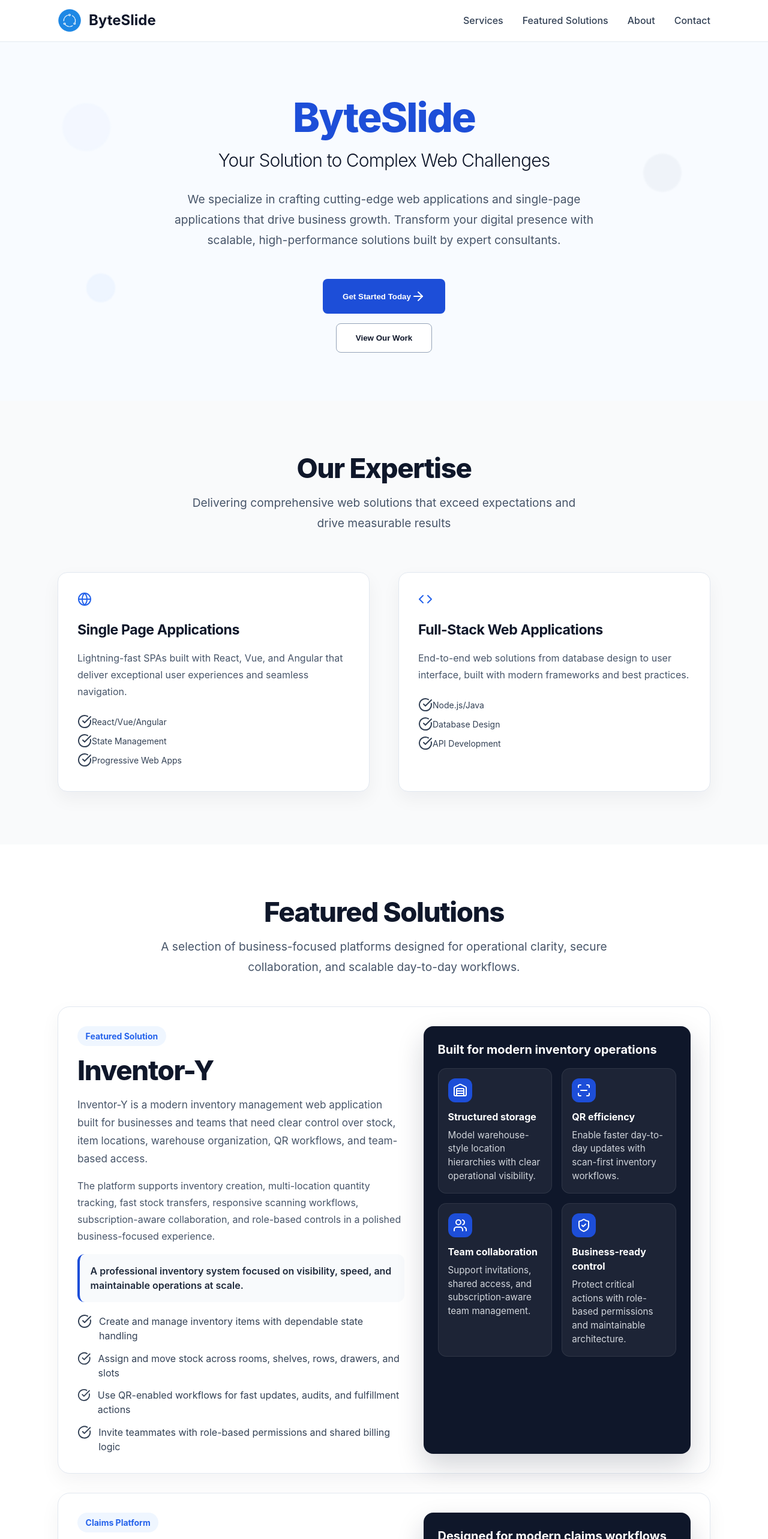
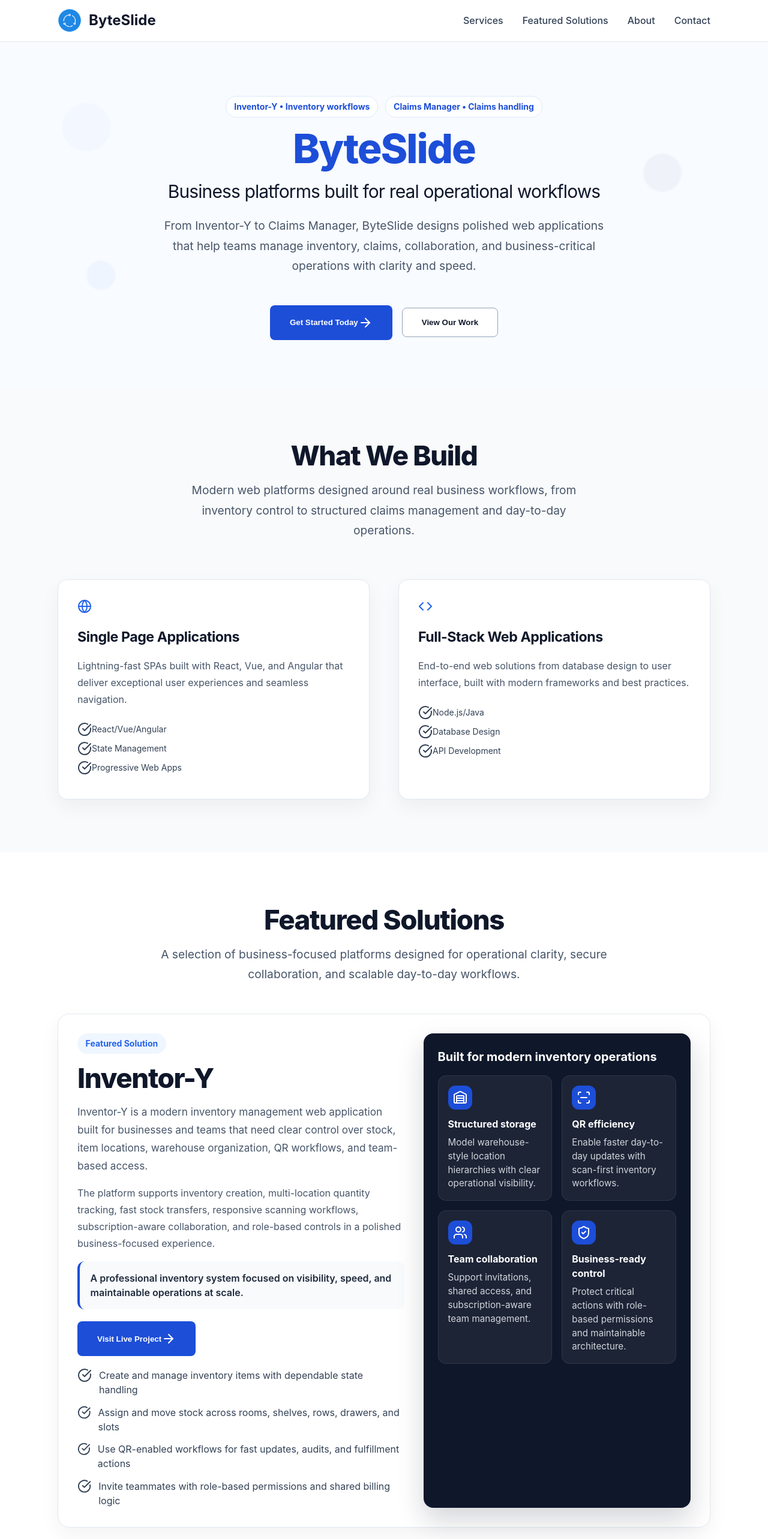
Before and after one commit to TommyDahlin/ByteSlide, a React (Vite) app: page / in a window 1280 px wide. Shown: the top 2566 px of the page at 60% size. Built offline with nearby package versions, Linux system fonts and the light colour scheme.

Commit message:
added claims and inventory

```diff
--- a/src/App.tsx
+++ b/src/App.tsx
@@ -76,6 +76,7 @@
         'The platform supports inventory creation, multi-location quantity tracking, fast stock transfers, responsive scanning workflows, subscription-aware collaboration, and role-based controls in a polished business-focused experience.',
       summary:
         'A professional inventory system focused on visibility, speed, and maintainable operations at scale.',
+      liveUrl: 'https://inventor-y.vercel.app/',
       capabilities: [
         'Create and manage inventory items with dependable state handling',
         'Assign and move stock across rooms, shelves, rows, drawers, and slots',
@@ -114,6 +115,7 @@
         'Built for organizations that need better oversight and smoother workflows, Claims Manager helps teams create, assign, track, and resolve claims in one secure system with documentation, in-context communication, and full lifecycle visibility.',
       summary:
         'Claims Manager is a secure, full-featured claims management solution that helps organizations register, track, and resolve claims with greater speed and clarity.',
+      liveUrl: 'https://claims-handler.vercel.app/',
       capabilities: [
         'Centralize claim intake, progress tracking, and resolution workflows',
         'Enable role-based access for teams, administrators, and external users',
@@ -250,18 +252,21 @@
       <HeroSection>
         <MaxWidthContainer style={{ position: 'relative', paddingTop: '4rem' }}>
           <div style={{ textAlign: 'center' }}>
+            <HeroBadgeRow>
+              <HeroBadge>Inventor-Y • Inventory workflows</HeroBadge>
+              <HeroBadge>Claims Manager • Claims handling</HeroBadge>
+            </HeroBadgeRow>
             <Heading1>
               <GradientText>ByteSlide</GradientText>
             </Heading1>
-            <Heading2 style={{ fontSize: '1.875rem', fontWeight: 300, marginBottom: '2rem' }}>
-              Your Solution to Complex Web Challenges
+            <Heading2 style={{ fontSize: '1.875rem', fontWeight: 400, marginBottom: '1.5rem' }}>
+              Business platforms built for real operational workflows
             </Heading2>
             <Paragraph size="xl" style={{ marginBottom: '3rem', maxWidth: '48rem', marginLeft: 'auto', marginRight: 'auto' }}>
-              We specialize in crafting cutting-edge web applications and single-page applications that drive business growth.
-              Transform your digital presence with scalable, high-performance solutions built by expert consultants.
+              From Inventor-Y to Claims Manager, ByteSlide designs polished web applications that help teams manage inventory, claims, collaboration, and business-critical operations with clarity and speed.
             </Paragraph>
 
-            <FlexContainer justify="center" align="center" style={{ gap: '1rem', flexDirection: 'column' }}>
+            <FlexContainer justify="center" align="center" style={{ gap: '1rem', flexWrap: 'wrap' }}>
               <StyledButton variant="primary" onClick={() => handleCTAClick('get-started')}>
                 Get Started Today
                 <ArrowRight className="inline-block ml-2 w-5 h-5" />
@@ -283,9 +288,9 @@
       <Section id="services" bgColor="#f9fafb">
         <MaxWidthContainer>
           <div style={{ textAlign: 'center', marginBottom: '4rem' }}>
-            <Heading2>Our Expertise</Heading2>
+            <Heading2>What We Build</Heading2>
             <Paragraph size="xl" style={{ maxWidth: '42rem', margin: '0 auto' }}>
-              Delivering comprehensive web solutions that exceed expectations and drive measurable results
+              Modern web platforms designed around real business workflows, from inventory control to structured claims management and day-to-day operations.
             </Paragraph>
           </div>
 
@@ -338,6 +343,15 @@
                     {solution.summary}
                   </MarketingQuote>
 
+                  <StyledButton
+                    variant="primary"
+                    onClick={() => window.open(solution.liveUrl, '_blank', 'noopener,noreferrer')}
+                    style={{ marginBottom: '1.25rem' }}
+                  >
+                    Visit Live Project
+                    <ArrowRight className="inline-block ml-2 w-5 h-5" />
+                  </StyledButton>
+
                   <FeatureList>
                     {solution.capabilities.map((capability: string, index: number) => (
                       <FeatureListItem key={index}>
@@ -371,10 +385,9 @@
         <MaxWidthContainer>
           <GridContainer cols={2} gap={4}>
             <div>
-              <Heading2>Why Choose ByteSlide?</Heading2>
+              <Heading2>Why Teams Choose ByteSlide</Heading2>
               <Paragraph size="lg" style={{ marginBottom: '2rem' }}>
-                We're not just developers – we're strategic partners who understand that every line of code should serve your business objectives.
-                With years of experience in modern web technologies, we deliver solutions that are both innovative and reliable.
+                We combine product thinking, clean engineering, and business context to build tools people actually use. Platforms like Inventor-Y and Claims Manager reflect that focus on clarity, reliability, and maintainable growth.
               </Paragraph>
 
               <div style={{ display: 'flex', flexDirection: 'column', gap: '1rem' }}>
@@ -513,10 +526,10 @@
       <CTASection>
         <MaxWidthContainer>
           <Heading2 style={{ color: 'white', marginBottom: '1.5rem' }}>
-            Ready to Transform Your Digital Presence?
+            Ready to Build Your Next Business Platform?
           </Heading2>
           <Paragraph size="xl" style={{ maxWidth: '42rem', margin: '0 auto 2.5rem' }}>
-            Let's discuss how ByteSlide can help you build the perfect web solution for your business needs.
+            If you need a product for inventory, claims, or another high-value workflow, ByteSlide can help design and deliver it.
           </Paragraph>
 
           <FlexContainer justify="center" align="center" style={{ gap: '1rem', flexWrap: 'wrap' }}>
@@ -544,7 +557,7 @@
                 <span>ByteSlide</span>
               </Logo>
               <Paragraph style={{ color: '#9ca3af' }}>
-                Professional web consulting services for modern businesses.
+                Modern digital products for inventory, claims, and business-critical workflows.
               </Paragraph>
             </div>
             <FooterColumn>
@@ -696,6 +709,26 @@
 const GradientText = styled.span`
   color: #1d4ed8;
   letter-spacing: -0.03em;
+`;
+
+const HeroBadgeRow = styled.div`
+  display: flex;
+  justify-content: center;
+  gap: 0.75rem;
+  flex-wrap: wrap;
+  margin-bottom: 1rem;
+`;
+
+const HeroBadge = styled.span`
+  display: inline-flex;
+  align-items: center;
+  padding: 0.4rem 0.8rem;
+  border-radius: 999px;
+  border: 1px solid #dbeafe;
+  background: rgba(255, 255, 255, 0.92);
+  color: #1d4ed8;
+  font-size: 0.875rem;
+  font-weight: 700;
 `;
 
 const FlexContainer = styled.div<{ direction?: 'row' | 'col', justify?: string, align?: string }>`
```
